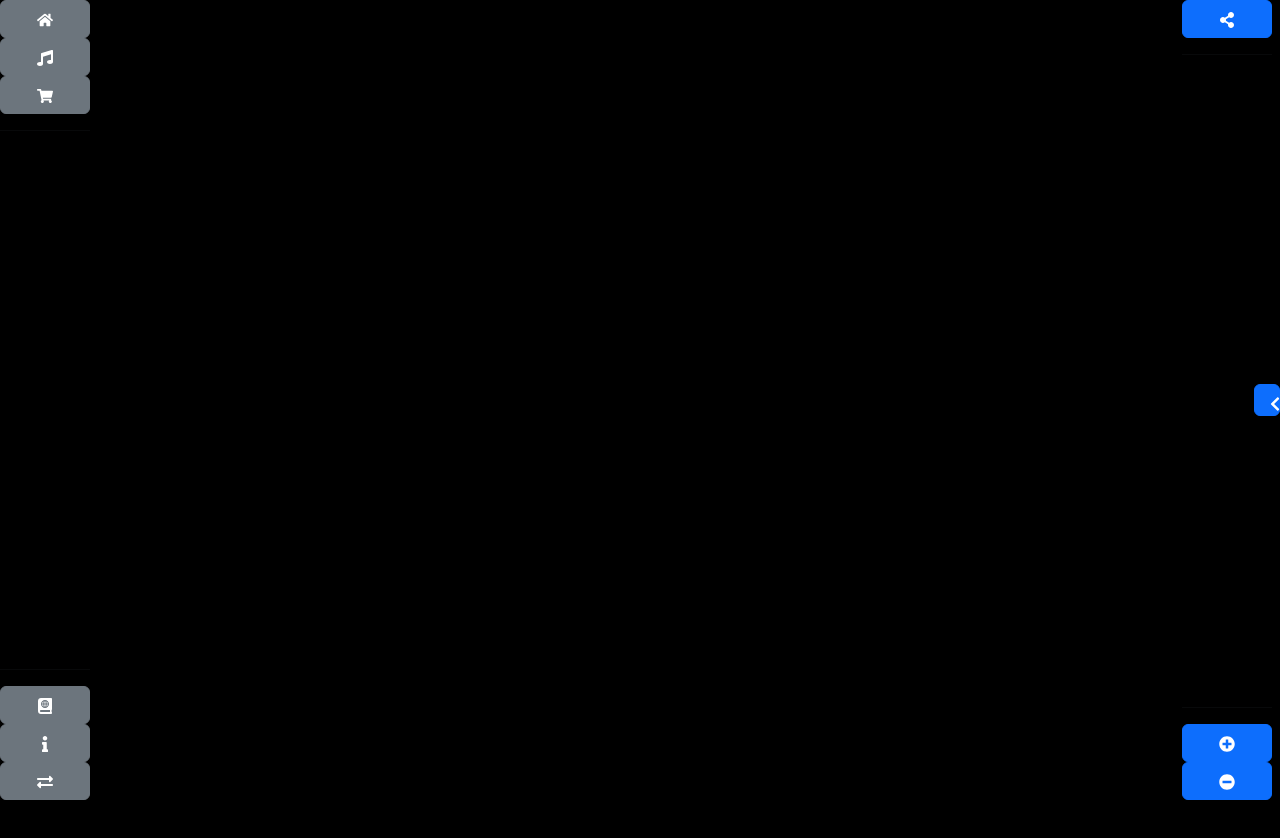
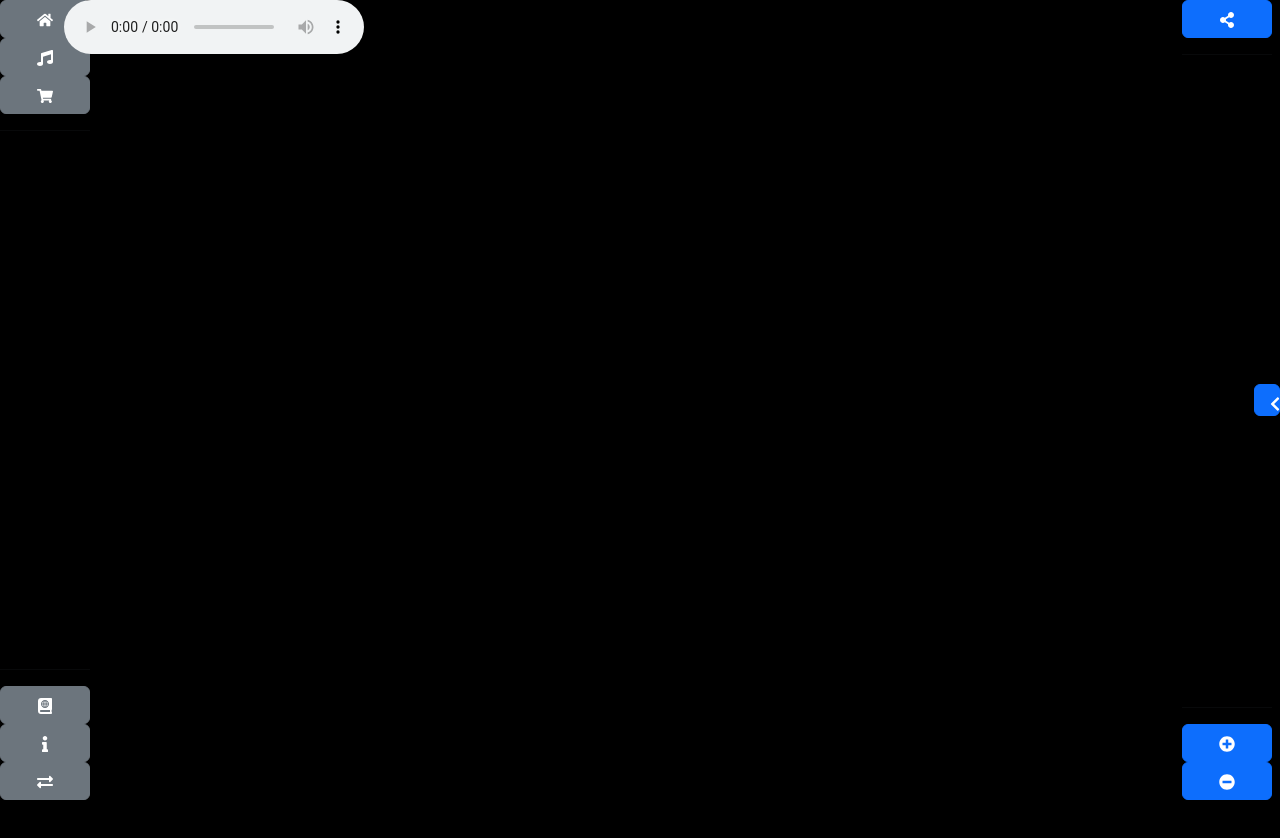
Before and after one commit to maramau/radiotango, a React (Create React App) app: page / in a window 1280 px wide. Shown: the top 838 px of the page. Built offline with nearby package versions, Linux system fonts and the light colour scheme.

Commit message:
PanelLeft: Fixed bug which caused an error to appear when using selected rendering on Bootstrap icons

```diff
--- a/src/components/panel-right/Component.jsx
+++ b/src/components/panel-right/Component.jsx
@@ -6,7 +6,7 @@ import {  Button,
 import {  FaRegWindowClose,
           FaChevronLeft,
           FaChevronRight }  from 'react-icons/fa';
-import    YouTube           from 'react-youtube';
+//import    YouTube           from 'react-youtube';
 
 import    ContentContext    from 'context/content/Context';
 
@@ -71,10 +71,10 @@ const PanelRight = (props) => {
       className="m-0"
       onClick={() => {changeIsClosedRight(true); togglePanel(); toggleButton();}}
     >
-      {isClosedRight
-      ? <FaChevronLeft/>
-      : <FaChevronRight/>
-      }
+
+    <FaChevronLeft style={{display: isClosedRight? '' : 'none'}}/>
+    <FaChevronRight style={{display: !isClosedRight? '' : 'none'}}/>
+
     </Button>
     <div id="panel-right" className={isClosedRight? "close" : "open"}>
         <div className="but-close" onClick={() => {changeIsClosedRight(true); togglePanel(); toggleButton();}}>
@@ -120,12 +120,7 @@ const PanelRight = (props) => {
                 );
               })}
             </ListGroup>
-            <YouTube
-              className="text-center"
-              videoId={player.yt}
-              title={`${player.artist} - ${player.song}`}
-              opts={opts}
-            />
+
           </Card.Body>
         </Card>
     </div>
--- a/src/components/player/Component.jsx
+++ b/src/components/player/Component.jsx
@@ -9,9 +9,7 @@ const Player = () => {
 
     return (
         <>
-        <div>
-
-        </div>
+        <audio id="out" controls></audio>
         </>
     );
 };
--- a/src/components/player/styles.css
+++ b/src/components/player/styles.css
@@ -13,3 +13,8 @@
 #rhap_current-time,.rhap_time {
     color: var(--color-text);
 }
+
+#out {
+    position: relative;
+    left: 4em;
+}
```
